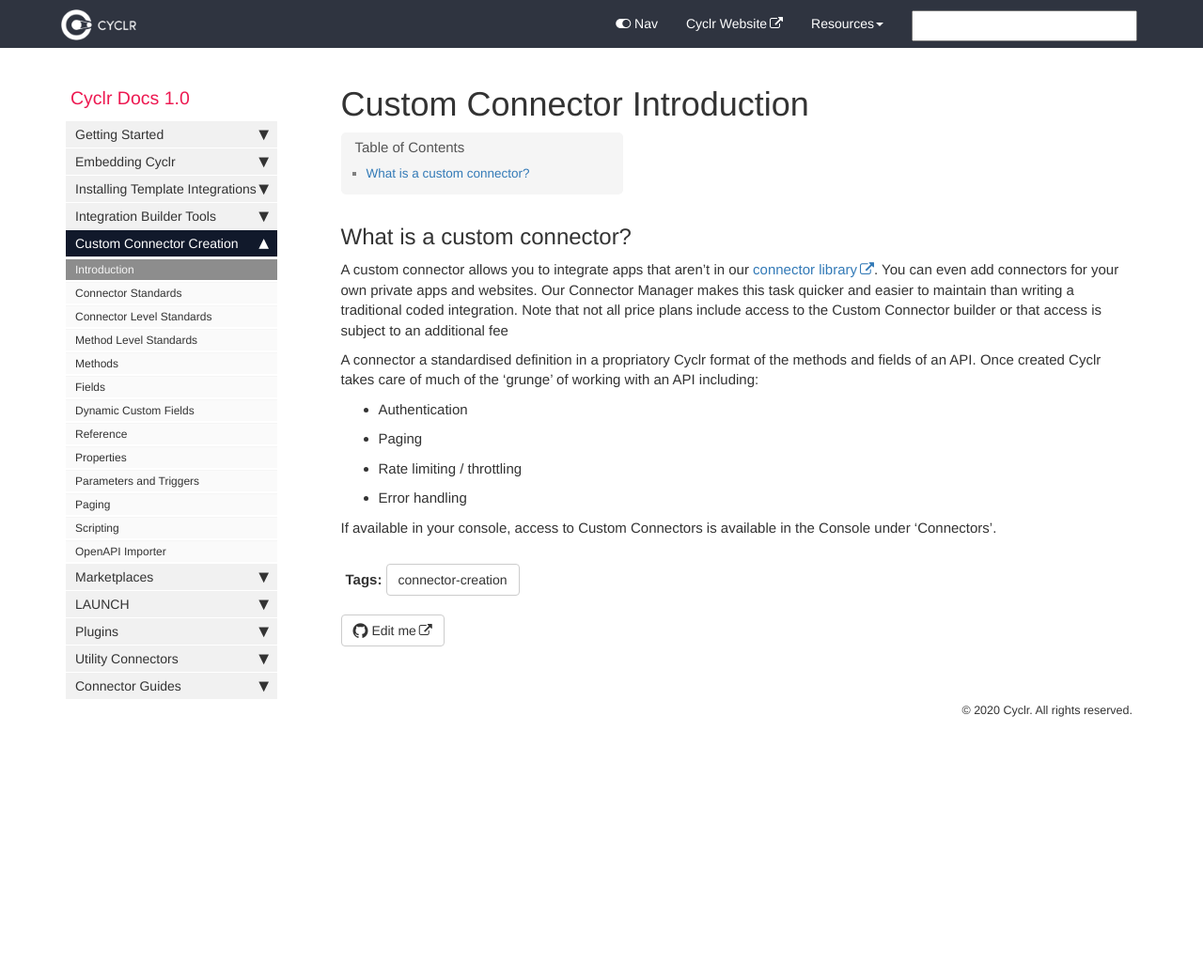
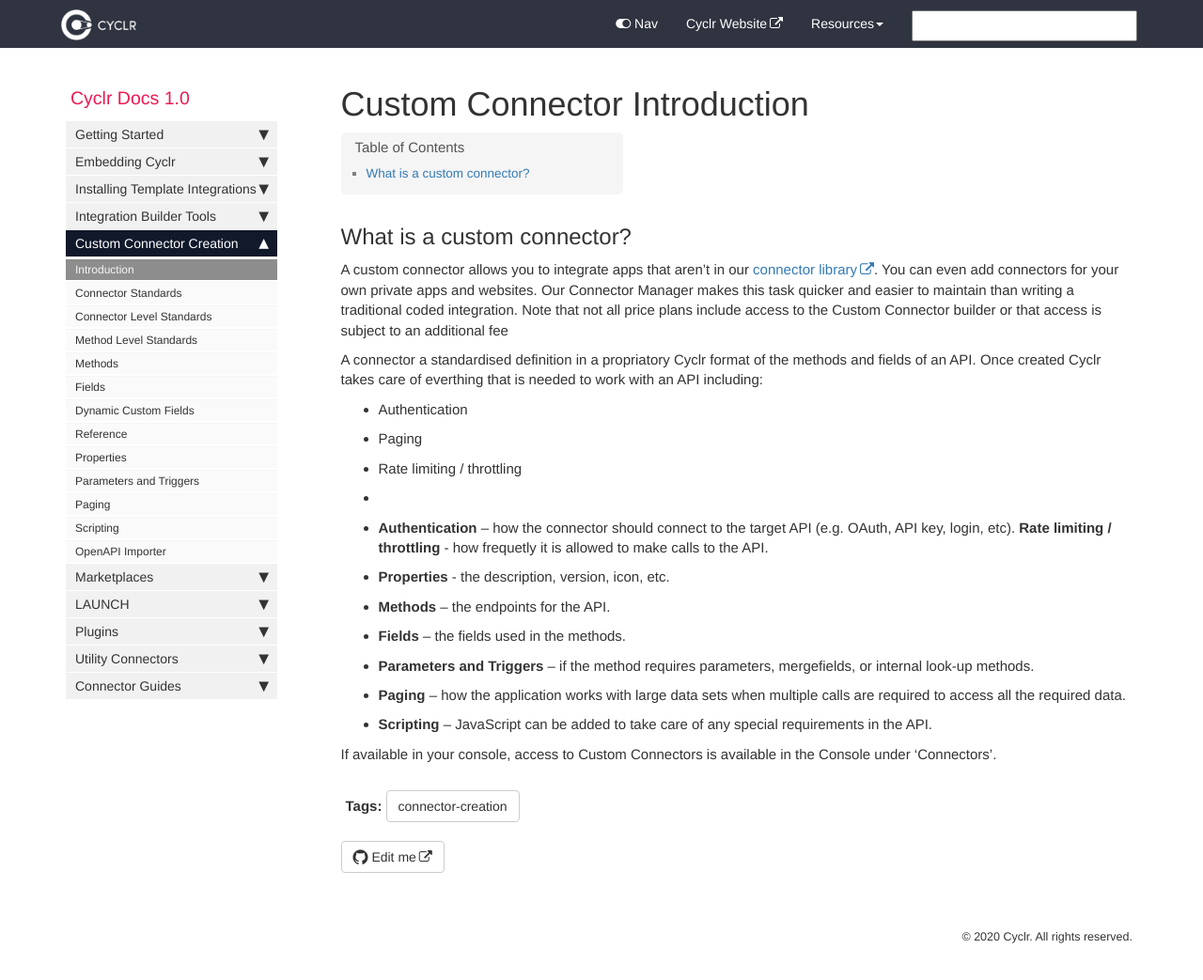
Before and after one commit to sneakysneak/docs, a Jekyll site: the page built from pages/custom-connectors/introduction.md, in a window 1280 px wide and 1067 px high. Shown: the top 1043 px of the window at 94% size. Built offline with Jekyll 4.4.1, drawn with Linux system fonts in a browser that asks for light colours; nearby versions of some CDN libraries; comment, search, counter and statistics services are not loaded.

Commit message:
Update introduction.md

```diff
--- a/pages/custom-connectors/introduction.md
+++ b/pages/custom-connectors/introduction.md
@@ -9,11 +9,20 @@ tags: [connector-creation]
 
 A custom connector allows you to integrate apps that aren’t in our [connector library](http://cyclr.com/connectors/). You can even add connectors for your own private apps and websites. Our Connector Manager makes this task quicker and easier to maintain than writing a traditional coded integration.  Note that not all price plans include access to the Custom Connector builder or that access is subject to an additional fee
 
-A connector a standardised definition in a propriatory Cyclr format of the methods and fields of an API. Once created Cyclr takes care of much of the ‘grunge’ of working with an API including:
+A connector a standardised definition in a propriatory Cyclr format of the methods and fields of an API. Once created Cyclr takes care of everthing that is needed to work with an API including:
 
 *   Authentication
 *   Paging
 *   Rate limiting / throttling
-*   Error handling
+*
+
+*   **Authentication** – how the connector should connect to the target API (e.g. OAuth, API key, login, etc).
+    **Rate limiting / throttling** - how frequetly it is allowed to make calls to the API.
+*   **Properties** - the description, version, icon, etc.
+*   **Methods** – the endpoints for the API.
+*   **Fields** – the fields used in the methods.
+*   **Parameters and Triggers** – if the method requires parameters, mergefields, or internal look-up methods.
+*   **Paging** – how the application works with large data sets when multiple calls are required to access all the required data.
+*   **Scripting** – JavaScript can be added to take care of any special requirements in the API.
 
 If available in your console, access to Custom Connectors is available in the Console under 'Connectors'.
```
